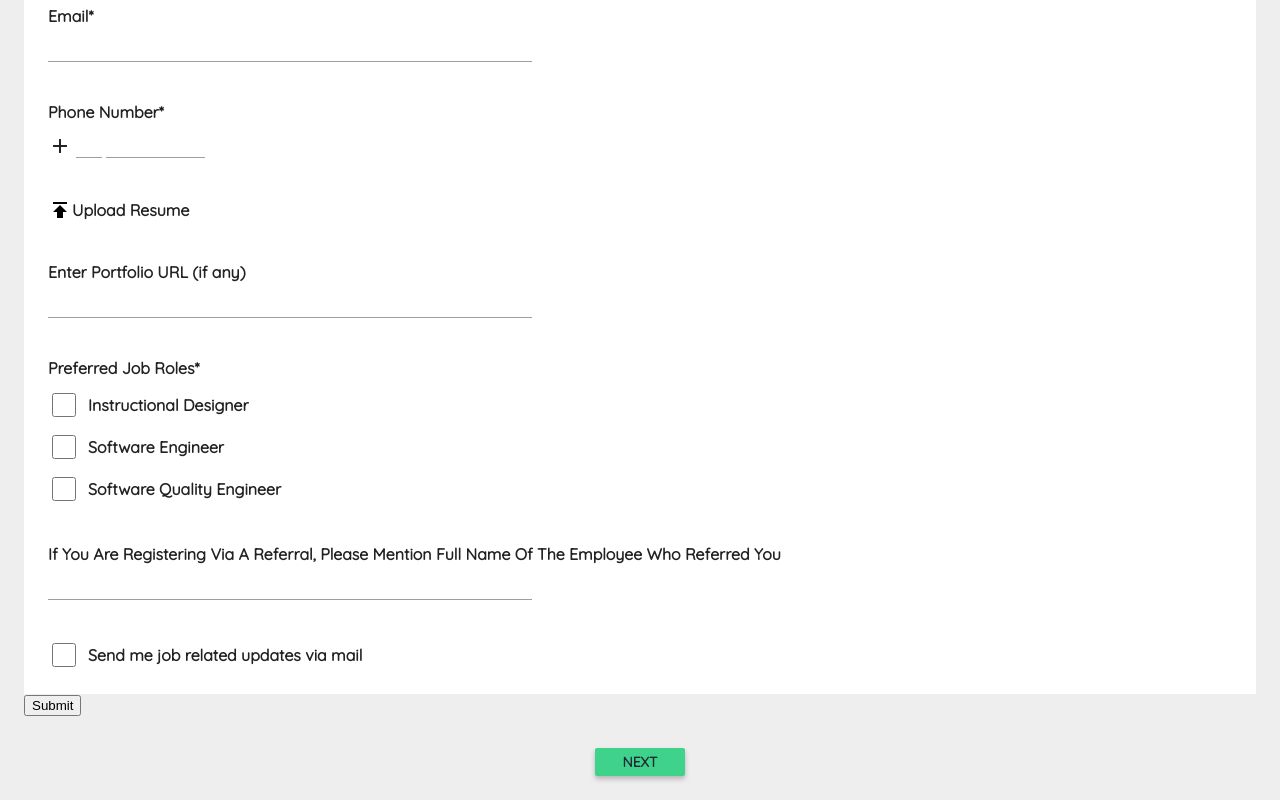
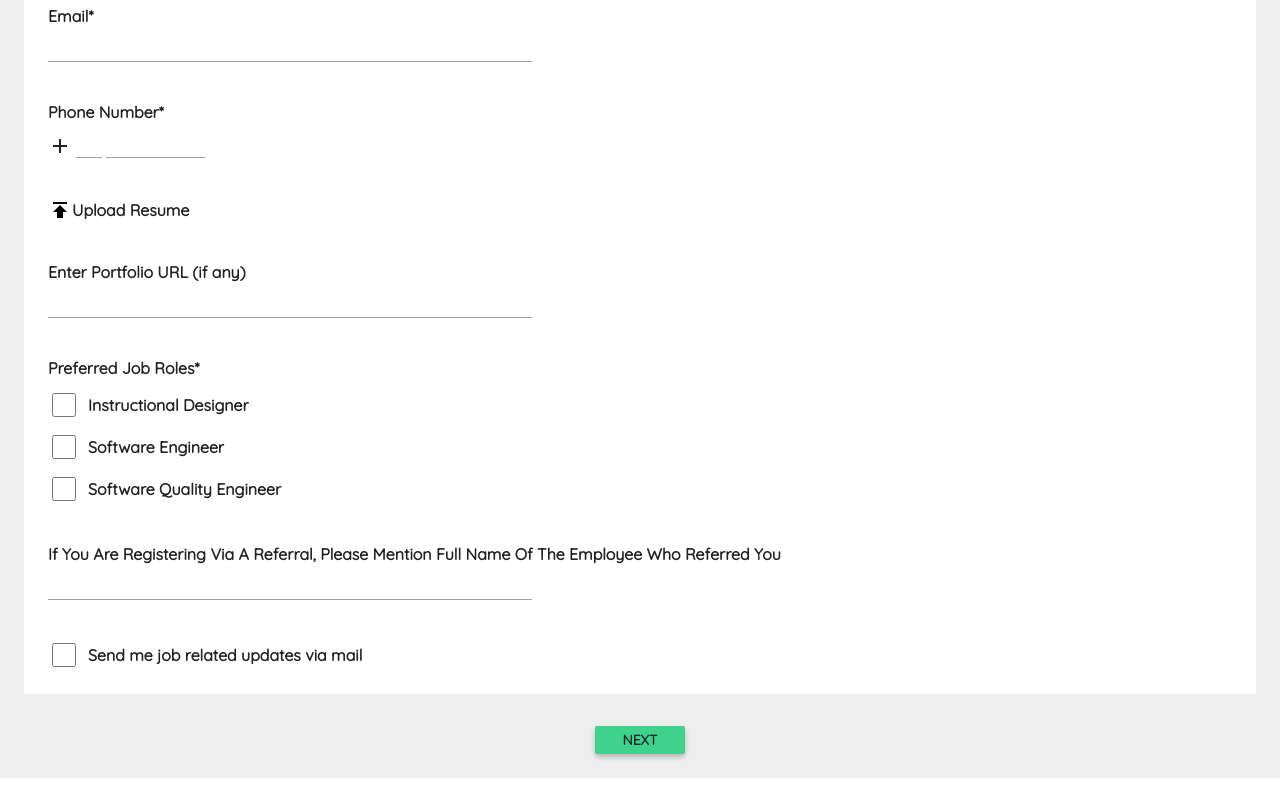
Before and after one commit to parthmovaliya-zeus/walk-in-portal, an Angular app: page /registration in a window 1280 px wide. Shown: the part 420-1220 px from the top of the page. After the commit the page ends 1198 px from the top, so only its background shows below. Built offline with nearby package versions, Linux system fonts and the light colour scheme.

Commit message:
add Next button to step 1 Personal Information

```diff
--- a/src/app/personal-information/personal-information.component.html
+++ b/src/app/personal-information/personal-information.component.html
@@ -256,5 +256,9 @@
     </div>
   </form> -->
 </div>
-<button (click)="onSubmit()" type="submit">Submit</button>
+<div class="step_moving_btn">
+  <button class="next_previous_btn" (click)="onSubmit()" type="submit">
+    NEXT
+  </button>
+</div>
 <!-- </div> -->
--- a/src/app/personal-information/personal-information.component.scss
+++ b/src/app/personal-information/personal-information.component.scss
@@ -71,3 +71,21 @@
     }
   }
 }
+
+.step_moving_btn {
+  @include displayFlex(center, center);
+  gap: 16px;
+  margin-top: 32px;
+}
+.next_previous_btn {
+  width: 90px;
+  height: 28px;
+  box-shadow: 0px 3px 5px rgba(0, 0, 0, 0.24);
+  border-radius: 2px;
+  border: none;
+  background-color: $button-background-color;
+  color: $third-color;
+  font-family: quicksand;
+  font-weight: 600;
+  font-size: $small-font + px;
+}
--- a/src/app/user-registration/user-registration.component.html
+++ b/src/app/user-registration/user-registration.component.html
@@ -59,9 +59,10 @@
     [prevUserInfo]="userpersonalInformation"
   ></app-personal-information>
   <!-- </div> -->
-  <div class="step_moving_btn">
+  <!-- <div class="step_moving_btn">
     <button class="next_previous_btn" (click)="moveNextStep()">NEXT</button>
-  </div>
+  </div> -->
+
   } @else if(stepCount === 2){
   <!-- <div class="step_inputs"> -->
   <app-qualifications></app-qualifications>
```
